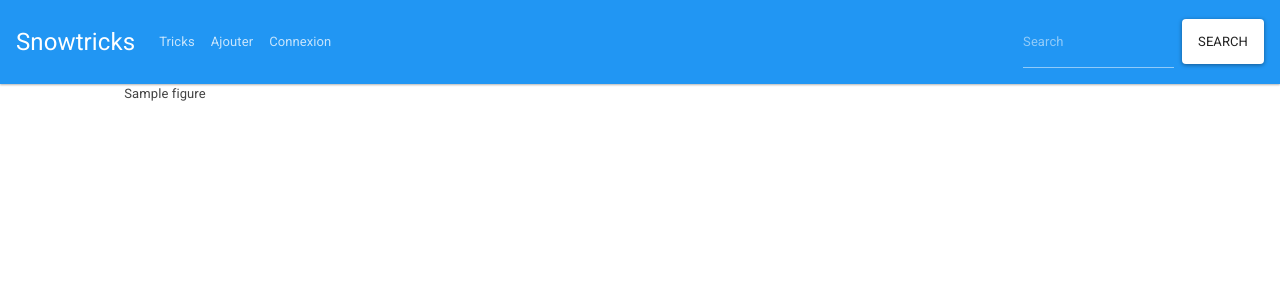
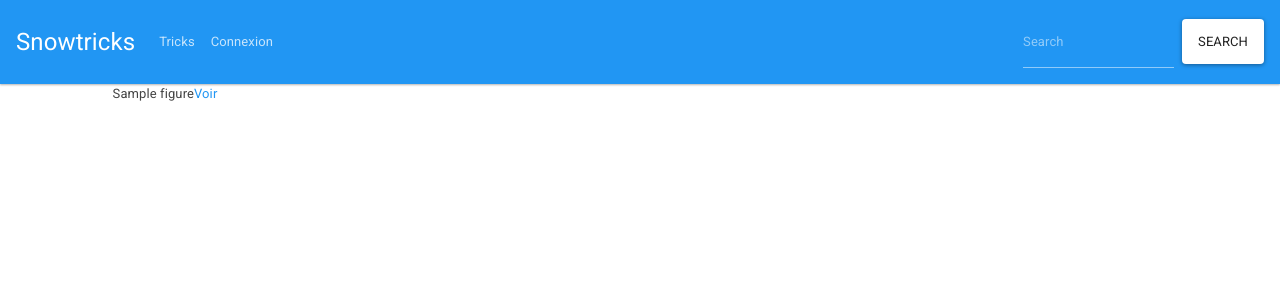
Before and after one commit to Xwyk/SnowTricks, a Symfony app: template templates/snowtricks/home.html.twig in a window 1280 px wide. Shown: the top 300 px of the page. Run offline with Twig, Linux system fonts and the light colour scheme; the template is opened without the code that fills it: most values are stand-ins (such as "Sample title", 1, 10 or a date in 2020); some libraries are stand-ins or nearby versions.

Commit message:
templates update

```diff
--- a/templates/base.html.twig
+++ b/templates/base.html.twig
@@ -7,7 +7,7 @@
 </head>
 <body>
     <nav class="navbar navbar-expand-lg navbar-dark bg-primary">
-        <a class="navbar-brand" href="#">Snowtricks</a>
+        <a class="navbar-brand" href="{{path('home')}}">Snowtricks</a>
         <button class="navbar-toggler" type="button" data-toggle="collapse" data-target="#navbarColor01" aria-controls="navbarColor01" aria-expanded="false" aria-label="Toggle navigation">
             <span class="navbar-toggler-icon"></span>
         </button>
@@ -17,10 +17,10 @@
                 <li class="nav-item">
                     <a class="nav-link" href="{{path('home')}}">Tricks</a>
                 </li>
-                <li class="nav-item">
-                    <a class="nav-link" href="{{ path('figure_add')}}">Ajouter</a>
-                </li>
                 {% if app.user %}
+                    <li class="nav-item">
+                        <a class="nav-link" href="{{ path('figure_add')}}">Ajouter</a>
+                    </li>
                     <li class="nav-item">
                         <a class="nav-link" href="{{ path('app_logout')}}">Déconnexion</a>
                     </li>
--- a/templates/snowtricks/figure.html.twig
+++ b/templates/snowtricks/figure.html.twig
@@ -12,4 +12,7 @@
         <p>Posté par {{ comment.author.pseudo }} le {{ comment.creationDate|date("d/m/Y à H:i") }} : {{ comment.content }}</p>
         <br>
     {% endfor %}
+    {% if app.user %}
+        Ajoute un commentaire
+    {% endif %}
 {% endblock %}
--- a/templates/snowtricks/home.html.twig
+++ b/templates/snowtricks/home.html.twig
@@ -3,7 +3,7 @@
     <div class="row">
 
     {% for figure in figures %}
-        <div class="col-sm-6 col-md-4 col-lg-3 col-xl-2"><p class="text-center">{{ figure.name }}</p></div>
+        <div class="col-sm-6 col-md-4 col-lg-3 col-xl-2"><p class="text-center">{{ figure.name }}<a href="{{ path('figure_show', {'id':figure.id}) }}">Voir</a></p></div>
     {% endfor %}
     </div>
 {% endblock %}
```
